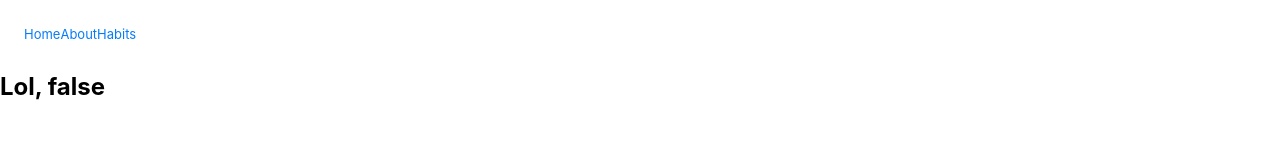
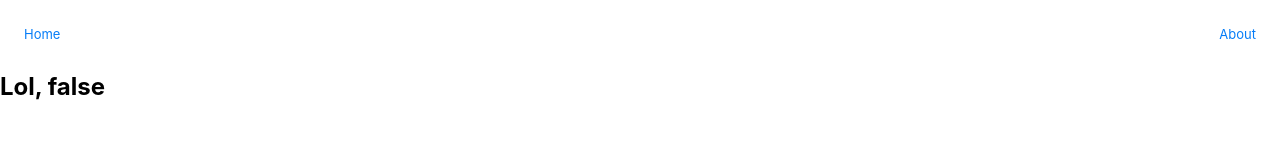
Before and after one commit to slavabez/lvluptuts-next, a Next.js app: page /about in a window 1280 px wide. Shown: the top 160 px of the page. Built offline with nearby package versions, Linux system fonts and the light colour scheme.

Commit message:
Half done

```diff
--- a/components/Habit.tsx
+++ b/components/Habit.tsx
@@ -27,6 +27,7 @@ const Habit = (props: HabitProps) => {
 
           article {
             padding: 20px;
+            margin-bottom: 10px;
             border-radius: 15px;
             box-shadow: 2px 2px 15px rgba(0, 0, 0, 0.15);
           }
--- a/components/HabitForm.tsx
+++ b/components/HabitForm.tsx
@@ -10,7 +10,6 @@ const HabitForm = (props: HabitFormProps) => {
     // @ts-ignore
     <Form
       onSubmit={data => {
-        console.log(data);
         props.setHabits(prevState => [...prevState, data.habit]);
       }}
     >
--- a/components/nav.tsx
+++ b/components/nav.tsx
@@ -8,11 +8,10 @@ const Nav = () => (
         <Link href="/">
           <a>Home</a>
         </Link>
+      </li>
+      <li>
         <Link href="/about">
           <a>About</a>
-        </Link>
-        <Link href="/Habit">
-          <a>Habits</a>
         </Link>
       </li>
     </ul>
```
